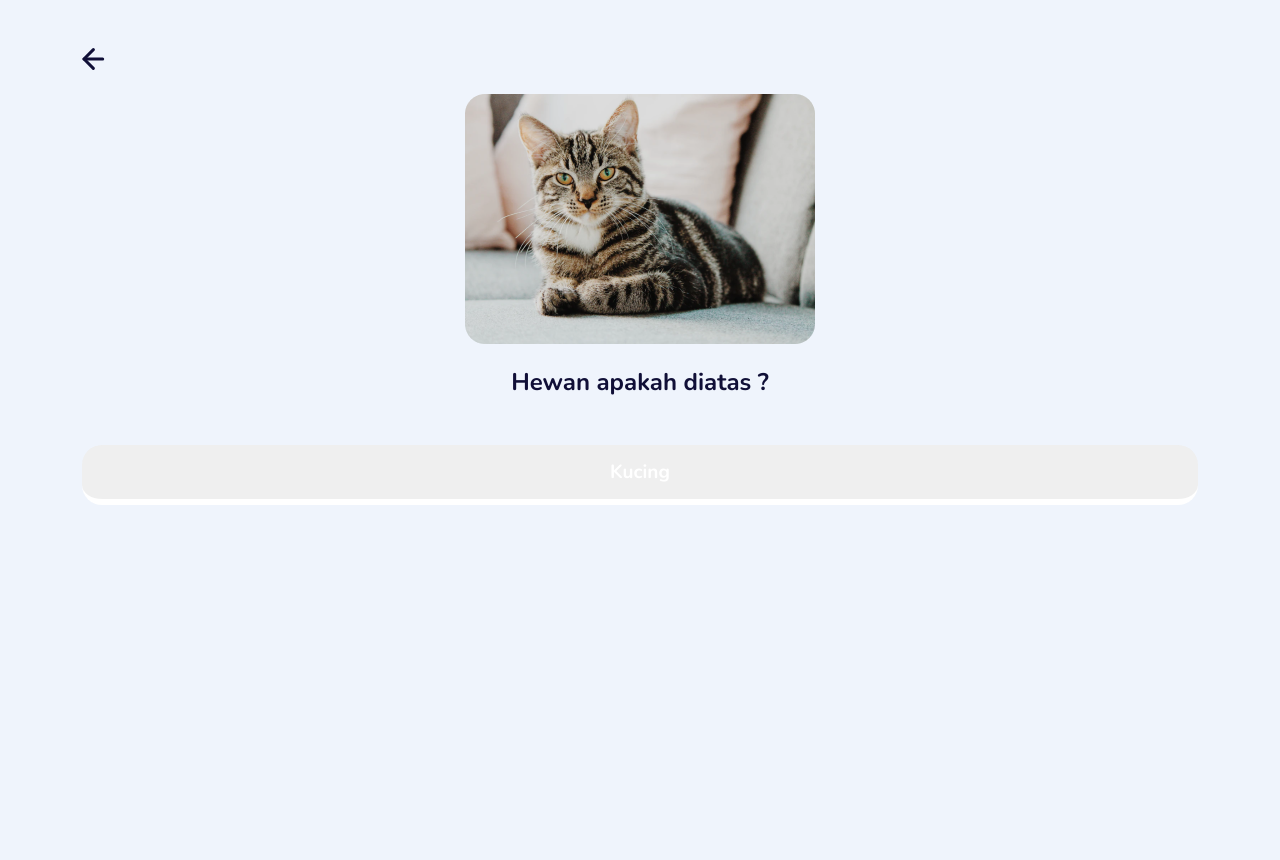
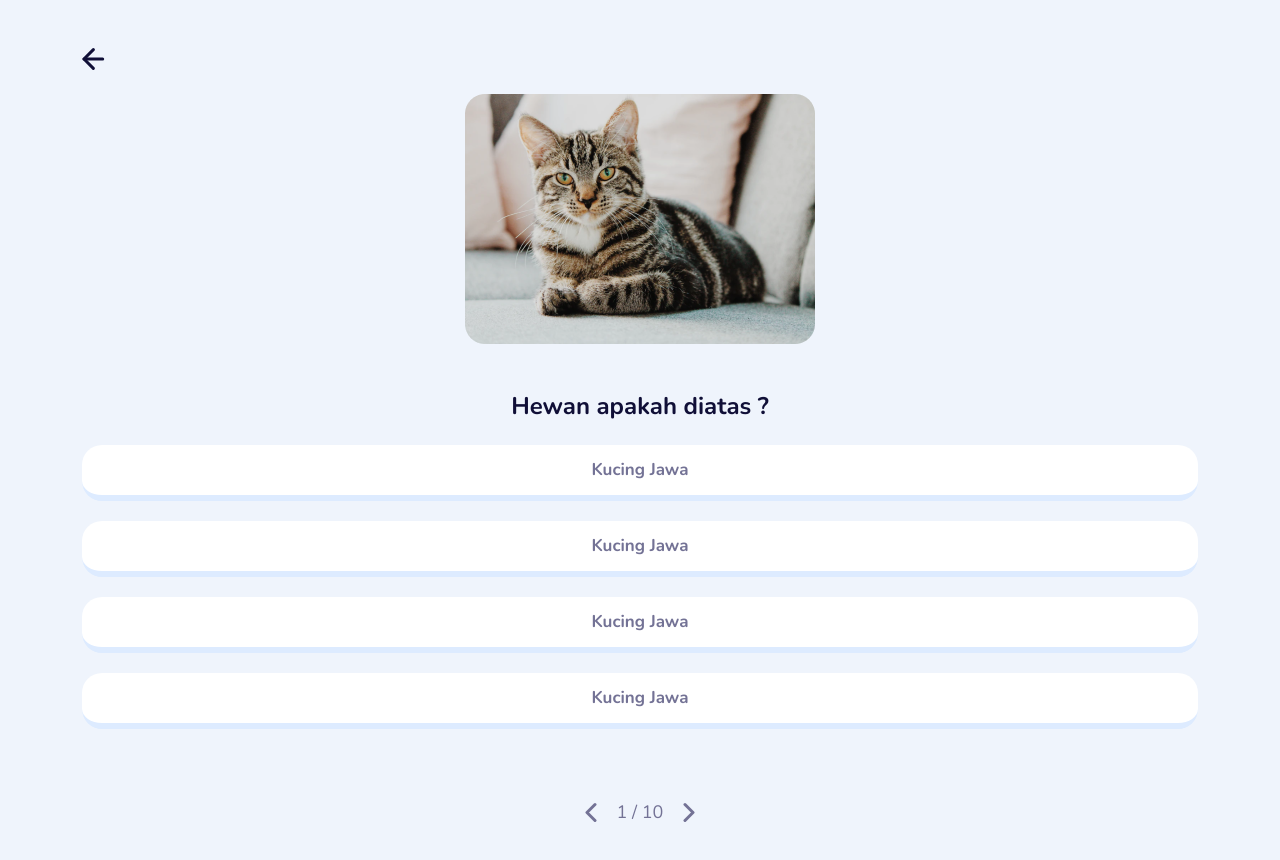
Before and after one commit to daffaraihanz/kemahBudaya, a Vue app in the folder kemahbudaya/: page /#/quiz in a window 1280 px wide. Shown: the top 860 px of the page. Before the commit the page ends 800 px from the top, so only its background shows below. Built offline with nearby package versions, Linux system fonts and the light colour scheme.

Commit message:
add screen quiz

```diff
--- a/kemahbudaya/src/views/Quiz.vue
+++ b/kemahbudaya/src/views/Quiz.vue
@@ -4,30 +4,130 @@
       <img class="mt-5" src="../assets/arrowLeft.svg" alt />
       <div class="text-center question">
         <img class="mt-4" src="../assets/dummyImage3.png" alt />
-        <h2 class="mt-4">Hewan apakah diatas ?</h2>
-        <button>Kucing</button>
+        <h2 class="mt-5 mb-4">Hewan apakah diatas ?</h2>
+        <template v-if="test == 1">
+          <div class="d-flex justify-content-between">
+            <button>Kucing</button>
+            <button>Kucing</button>
+          </div>
+          <div class="d-flex justify-content-between">
+            <button>Kucing</button>
+            <button>Kucing</button>
+          </div>
+        </template>
+        <template v-else-if="test == 2">
+          <div class="button-wrapper">
+            <PrimaryButton bordercolor="#DDEBFF" bgcolor="#fff" title="Kucing Jawa" />
+            <PrimaryButton bordercolor="#DDEBFF" bgcolor="#fff" title="Kucing Jawa" />
+            <PrimaryButton bordercolor="#DDEBFF" bgcolor="#fff" title="Kucing Jawa" />
+            <PrimaryButton bordercolor="#DDEBFF" bgcolor="#fff" title="Kucing Jawa" />
+          </div>
+        </template>
+        <template v-else>
+          <div class="d-flex justify-content-between">
+            <div class="image-wrapper">
+              <img src="../assets/dummyImage5.png" alt />
+            </div>
+            <div class="image-wrapper">
+              <img src="../assets/dummyImage5.png" alt />
+            </div>
+          </div>
+          <div class="d-flex justify-content-between mt-3">
+            <div class="image-wrapper">
+              <img src="../assets/dummyImage5.png" alt />
+            </div>
+            <div class="image-wrapper">
+              <img src="../assets/dummyImage5.png" alt />
+            </div>
+          </div>
+        </template>
+        <div class="pagination">
+          <img src="../assets/quizArrowLeft.svg" alt />
+          <p>
+            1 /
+            <span>10</span>
+          </p>
+          <img src="../assets/quizArrowRight.svg" alt />
+        </div>
       </div>
     </div>
   </section>
 </template>
 
 <script>
+import PrimaryButton from "../components/PrimaryButton";
+
 export default {
-  name: "Quiz"
+  name: "Quiz",
+  components: {
+    PrimaryButton
+  },
+  data: function() {
+    return {
+      test: 2
+    };
+  }
 };
 </script>
 
 <style scoped>
-button {
-  margin-top: 40px;
-  /* background-image: linear-gradient(#88b4fd, #619cfd); */
-  color: white;
-  font-weight: 700;
-  font-size: 19px;
+.quiz {
+  padding-bottom: 50px;
+}
+.button-wrapper {
+  display: flex;
+  flex-direction: column;
+}
+
+.button-wrapper button {
   width: 100%;
-  height: 60px;
+  margin-top: 0;
+  margin-bottom: 20px;
+}
+
+.image-wrapper {
+  background: linear-gradient(180deg, #ffffff 0%, #eff5ff 100%);
+  border: none;
   border-radius: 20px;
   border: none;
+  border-bottom: #ddebff;
+  border-bottom-style: solid;
+  border-bottom-width: 6px;
+  height: 167px;
+  width: 167px;
+  text-align: center;
+  line-height: 160px;
+}
+
+.image-wrapper img {
+  height: 130px;
+  width: 130px;
+}
+
+.pagination {
+  display: flex;
+  margin-top: 50px;
+  justify-content: center;
+}
+
+.pagination p {
+  margin: 0 20px;
+  color: #737295;
+  font-size: 18px;
+}
+
+button {
+  /* margin-top: 40px; */
+  margin-bottom: 20px;
+  background: white;
+  color: #737295;
+  font-weight: 700;
+  font-size: 17px;
+  width: 48%;
+  height: 56px;
+  border-radius: 20px;
+  border: none;
+  border-bottom: #ddebff;
   border-bottom-style: solid;
   border-bottom-width: 6px;
 }
```
